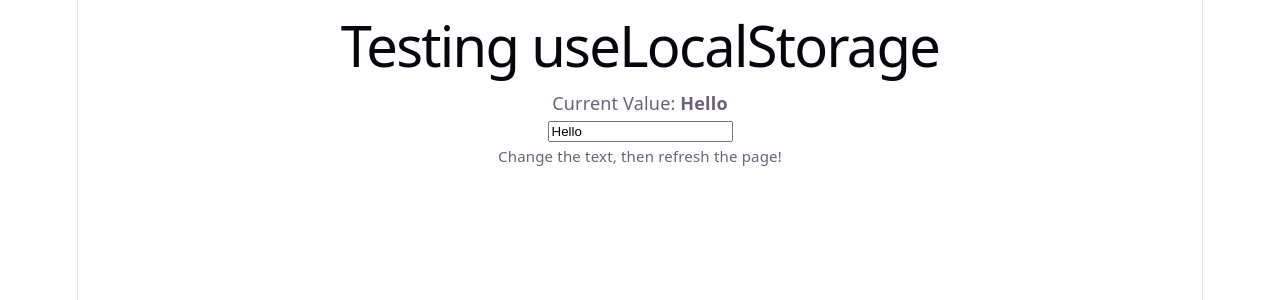
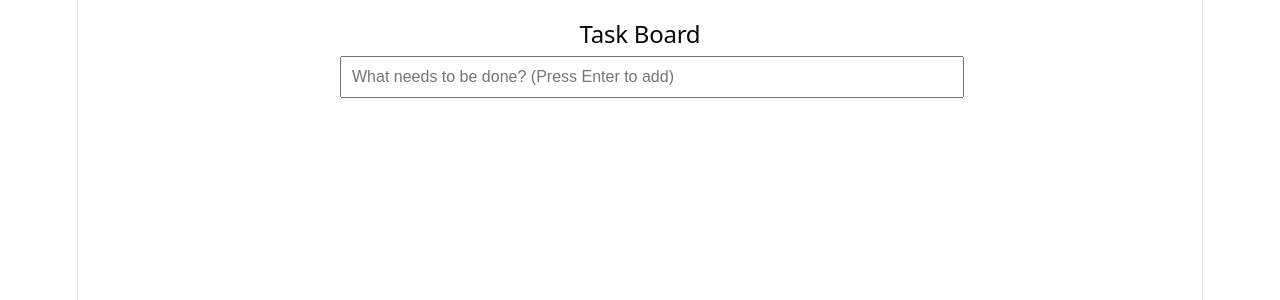
Before and after one commit to Arijit030701/assignmentFULLSTACK, a React (Vite) app in the folder assignment3/: page / in a window 1280 px wide. Shown: the top 300 px of the page. Built offline with nearby package versions, Linux system fonts and the light colour scheme.

Commit message:
create quick add feature

```diff
--- a/assignment3/src/App.jsx
+++ b/assignment3/src/App.jsx
@@ -1,26 +1,11 @@
-import './App.css'
-import { useLocalStorage } from './hooks/useLocalStorage'
-import { useState } from 'react'
+import { TaskBoard } from './components/TaskBoard'; // Adjust path if needed
 
 function App() {
-  // We call our new hook here.
-  // 'test-word' is the key it saves under. 'Hello' is the starting value.
-  const [testValue, setTestValue] = useLocalStorage('test-word', 'Hello');
-  // const [testValue, setTestValue] = useState('Hello')
   return (
     <div>
-      <h1>Testing useLocalStorage</h1>
-
-      <p>Current Value: <strong>{testValue}</strong></p>
-
-      <input
-        type="text"
-        value={testValue}
-        onChange={(e) => setTestValue(e.target.value)}
-      />
-      <p><small>Change the text, then refresh the page!</small></p>
+      <TaskBoard />
     </div>
-  )
+  );
 }
 
-export default App
+export default App;
--- /dev/null
+++ b/assignment3/src/components/TaskBoard.jsx
@@ -0,0 +1,48 @@
+import { useState } from 'react';
+import { useLocalStorage } from '../hooks/useLocalStorage';
+
+export function TaskBoard() {
+    // 1. Our long-term memory (Storage)
+    const [tasks, setTasks] = useLocalStorage('cipher-tasks', []);
+
+    // 2. Our short-term memory (What is currently typed in the input box)
+    const [newTaskTitle, setNewTaskTitle] = useState('');
+
+    //this function runs when i submit the form
+    const handleAddTask = (e) => {
+        e.preventDefault();
+
+        if(newTaskTitle.trim() == '') return;
+        const newTask ={
+            id: crypto.randomUUID(),
+            title: newTaskTitle.trim(),
+            dueDate: null,
+            isCompleted: false
+        }
+        setTasks([...tasks, newTask]);
+        setNewTaskTitle('');
+    };
+return (
+    <div style={{ padding: '20px', maxWidth: '600px', margin: '0 auto' }}>
+        <h2>Task Board</h2>
+
+        {/* 1. Paste or place your Form here */}
+        <form onSubmit={handleAddTask} style={{ marginBottom: '20px' }}>
+            <input
+                type="text"
+                placeholder="What needs to be done? (Press Enter to add)"
+                value={newTaskTitle}
+                onChange={(e) => setNewTaskTitle(e.target.value)}
+                style={{ width: '100%', padding: '10px', fontSize: '16px' }}
+            />
+        </form>
+
+        {/* 2. Optional: Add the list loop below it to see added tasks */}
+        {tasks.map((task) => (
+            <div key={task.id} style={{ padding: '10px 0' }}>
+                <strong>{task.title}</strong>
+            </div>
+        ))}
+    </div>
+);
+}
```
